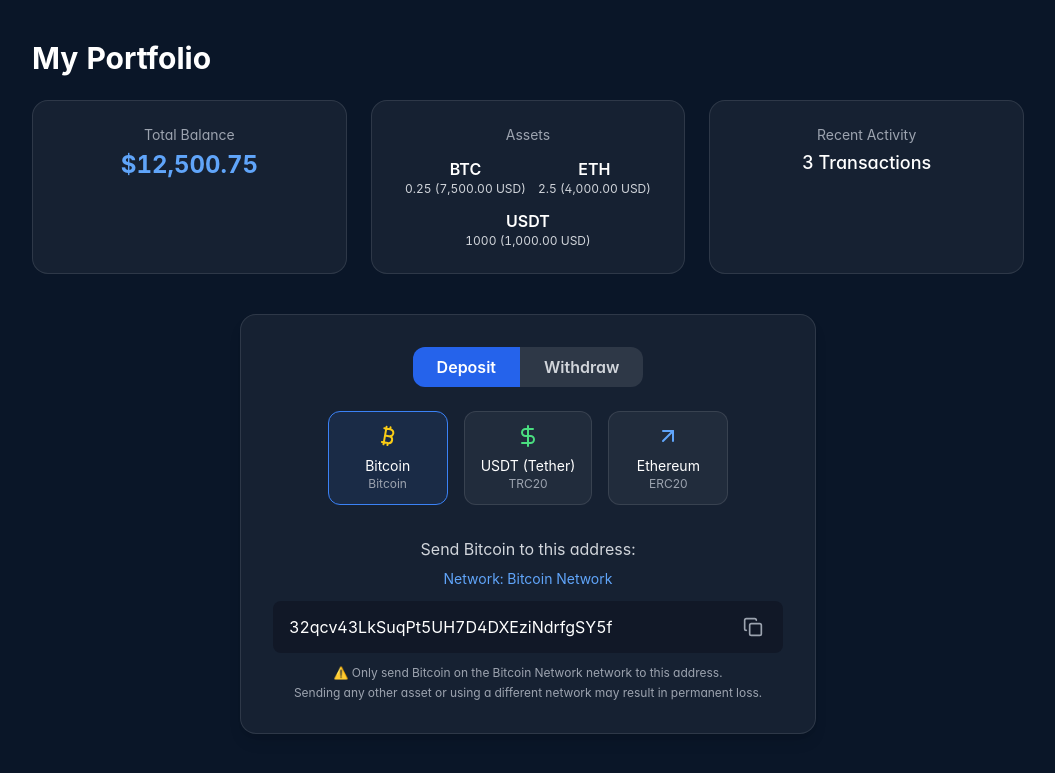
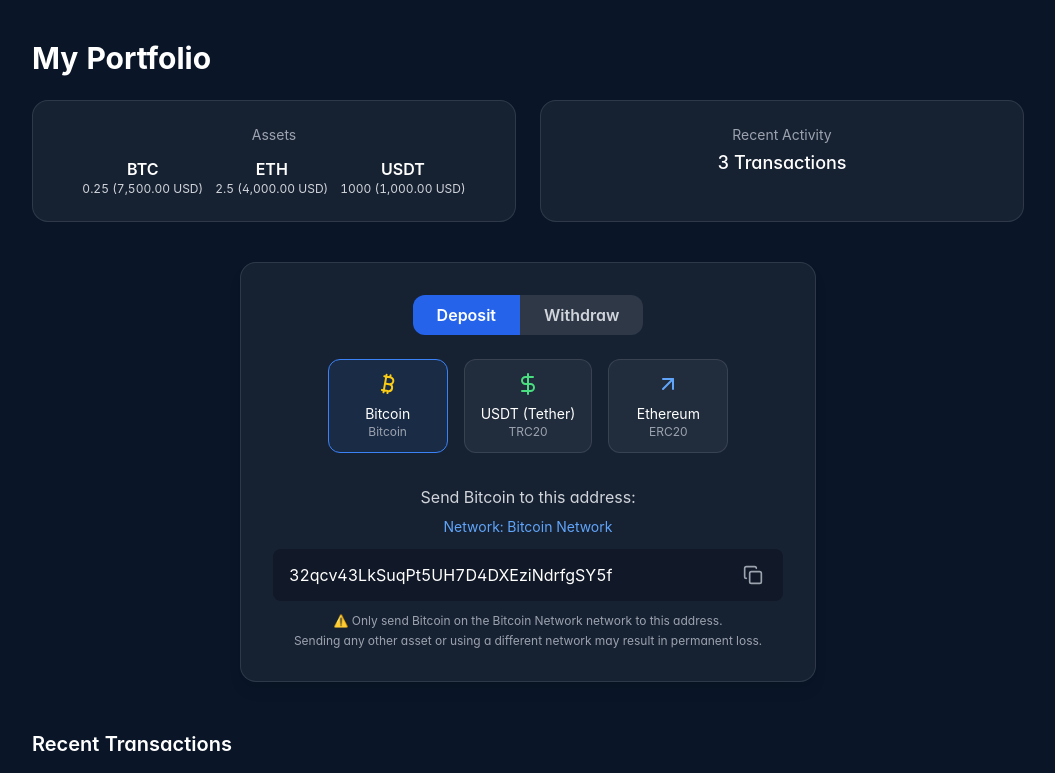
Before and after one commit to OmiIam/tradenetpro, a Next.js app: page /dashboard/portfolio in a window 1280 px wide. Shown: the top 773 px of the page, without its empty margins (112-1167 px from the left). Built offline with nearby package versions, Linux system fonts and the light colour scheme.

Commit message:
removed total balance card in portfolio

```diff
--- a/src/app/dashboard/portfolio/page.tsx
+++ b/src/app/dashboard/portfolio/page.tsx
@@ -21,11 +21,7 @@
     <div className="max-w-5xl mx-auto py-10 px-4">
       <h1 className="text-3xl font-bold text-white mb-6">My Portfolio</h1>
       {/* Portfolio Summary */}
-      <div className="grid grid-cols-1 md:grid-cols-3 gap-6 mb-10">
-        <div className="bg-white/5 border border-white/10 rounded-2xl p-6 flex flex-col items-center">
-          <span className="text-gray-400 text-sm mb-1">Total Balance</span>
-          <span className="text-2xl font-bold text-blue-400">${portfolio.totalBalance.toLocaleString('en-US', { minimumFractionDigits: 2 })}</span>
-        </div>
+      <div className="grid grid-cols-1 md:grid-cols-2 gap-6 mb-10">
         <div className="bg-white/5 border border-white/10 rounded-2xl p-6 flex flex-col items-center">
           <span className="text-gray-400 text-sm mb-1">Assets</span>
           <div className="flex flex-wrap gap-3 justify-center mt-2">
```
